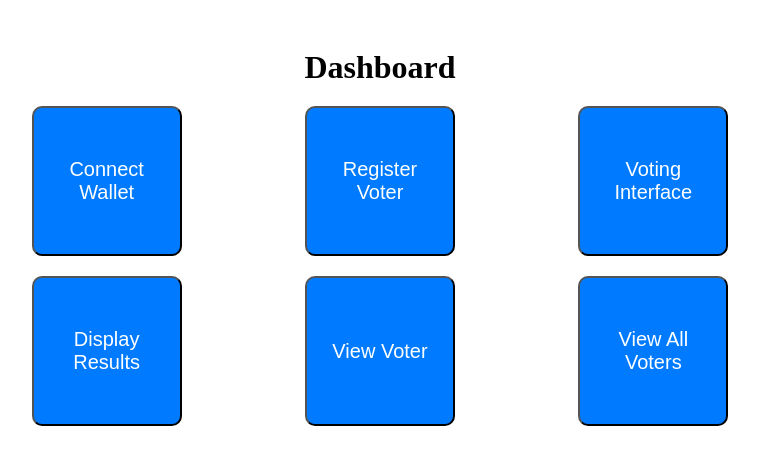
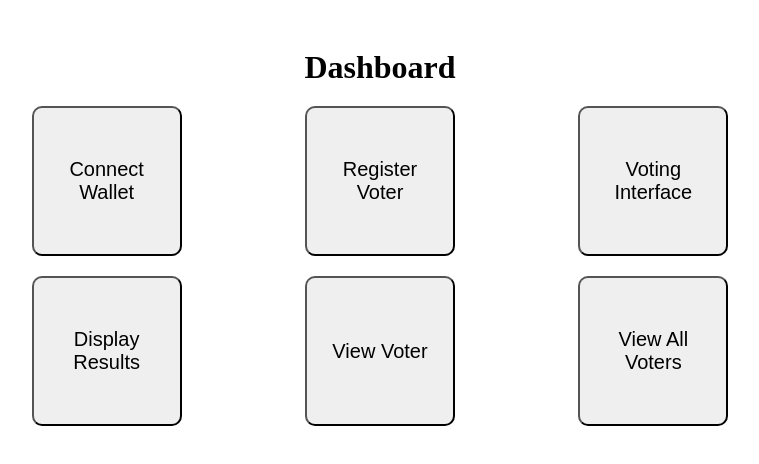
Before and after one commit to bc-rep-project/voting-dapp, a Next.js app: page /components in a window 1280 px wide. Shown: the top 464 px of the page, without its empty margins (260-1019 px from the left). Built offline with nearby package versions, Linux system fonts and the light colour scheme.

Commit message:
Revert "Hardcode CSS values for Dashboard button in Dashboard component"
This reverts commit 5b62cbeabc282c1a09dfa7e2b94f6cea8c0ad1d3.

```diff
--- a/components/styles/Dashboard.css
+++ b/components/styles/Dashboard.css
@@ -26,10 +26,7 @@
   font-size: 1.25rem;
   border-radius: 10px;
   text-align: center;
-  width: 150px !important; /* Hardcode width */
-  height: 150px !important; /* Hardcode height */
-  background-color: #007bff !important; /* Hardcode background color */
-  color: #fff !important; /* Hardcode text color */
+  width: 150px;
   height: 150px;
 }
 
```
